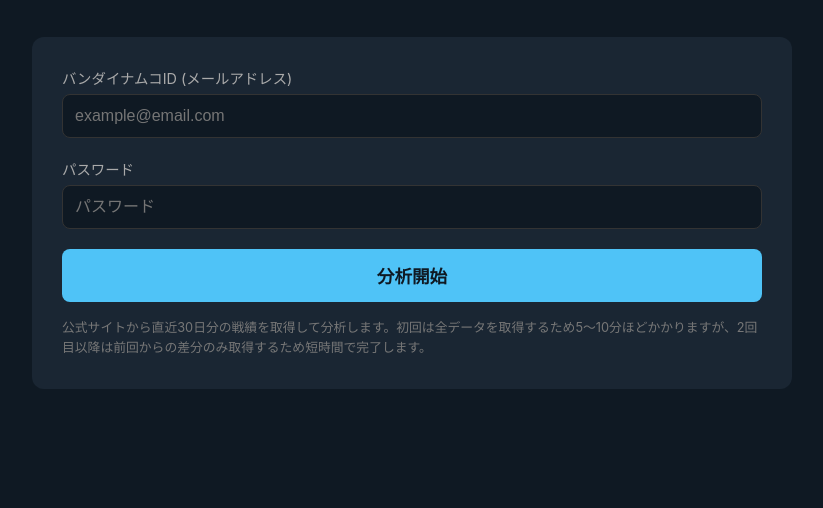
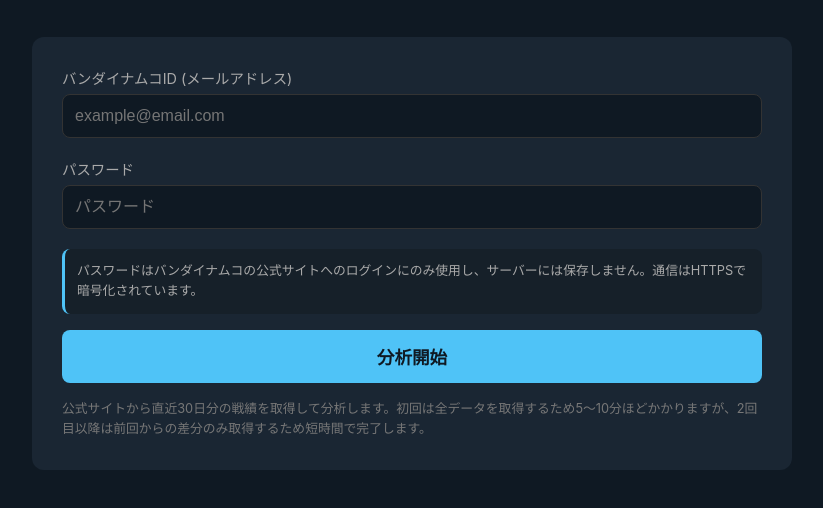
Before and after one commit to yuki9431/exvs-analyzer, a plain HTML site: page static/index.html in a window 1280 px wide. Shown: the part 138-646 px from the top of the page, without its empty margins (228-1051 px from the left). Drawn offline with Linux system fonts and the light colour scheme.

Commit message:
feat: パスワード非保存の旨をログイン画面に記載 (#97) (#101)

```diff
--- a/static/index.html
+++ b/static/index.html
@@ -25,6 +25,7 @@
     }
     button:hover { background: #81d4fa; }
     button:disabled { background: #333; color: #666; cursor: not-allowed; }
+    .security-note { margin: 16px 0; padding: 12px; font-size: 0.8em; color: #aaa; line-height: 1.6; background: #162029; border-radius: 8px; border-left: 3px solid #4fc3f7; }
     .note { margin-top: 16px; font-size: 0.8em; color: #777; line-height: 1.6; }
     .status { text-align: center; margin: 20px 0; color: #aaa; }
     .spinner { display: inline-block; width: 20px; height: 20px; border: 3px solid #333; border-top: 3px solid #4fc3f7; border-radius: 50%; animation: spin 1s linear infinite; margin-right: 8px; vertical-align: middle; }
@@ -76,6 +77,7 @@
         <label for="password">パスワード</label>
         <input type="password" id="password" placeholder="パスワード">
       </div>
+      <p class="security-note">パスワードはバンダイナムコの公式サイトへのログインにのみ使用し、サーバーには保存しません。通信はHTTPSで暗号化されています。</p>
       <button id="analyzeBtn">分析開始</button>
       <p class="note">公式サイトから直近30日分の戦績を取得して分析します。初回は全データを取得するため5〜10分ほどかかりますが、2回目以降は前回からの差分のみ取得するため短時間で完了します。</p>
     </div>
```
